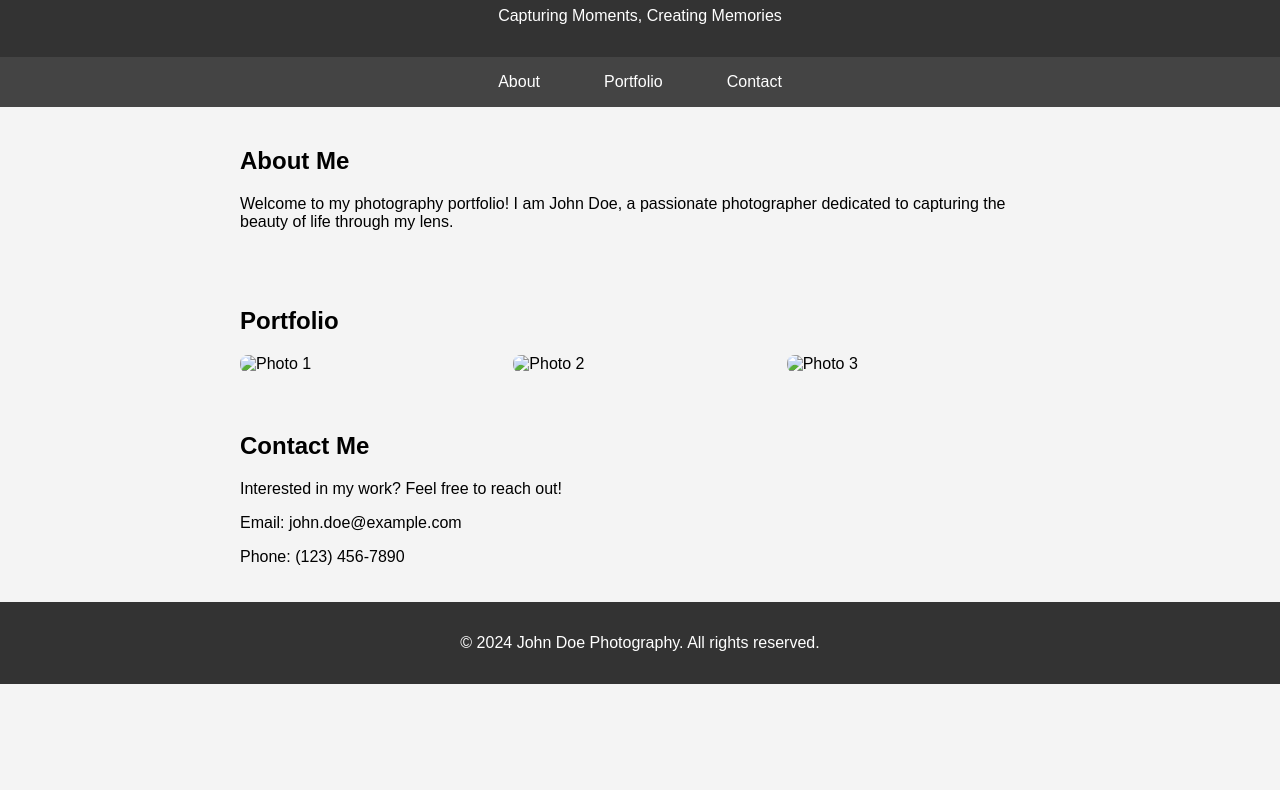
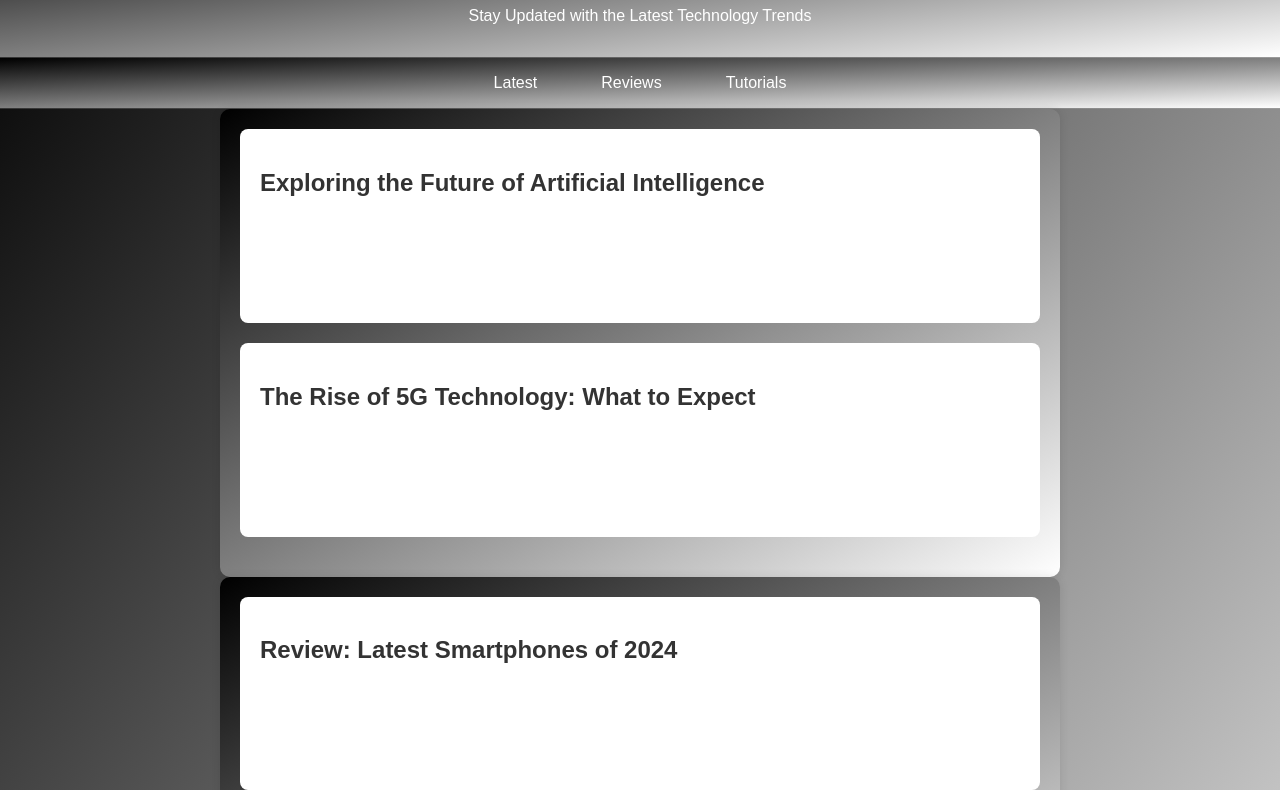
Before and after one commit to tazymo/anything-idk, a plain HTML site: page index.html in a window 1280 px wide. Shown: the part 89-879 px from the top of the page. Before the commit the page ends 800 px from the top, so only its background shows below. Drawn offline with Linux system fonts and the light colour scheme.

Commit message:
Update index.html

```diff
--- a/index.html
+++ b/index.html
@@ -3,27 +3,35 @@
 <head>
     <meta charset="UTF-8">
     <meta name="viewport" content="width=device-width, initial-scale=1.0">
-    <title>John Doe Photography</title>
+    <title>Tech Insight Blog</title>
     <style>
         body {
             font-family: 'Arial', sans-serif;
             margin: 0;
             padding: 0;
-            background-color: #f4f4f4;
+            background: linear-gradient(to bottom right, #000000, #ffffff);
+            min-height: 100vh;
+            display: flex;
+            flex-direction: column;
+            color: white;
         }
 
         header {
-            background-color: #333;
-            color: white;
+            background: linear-gradient(to bottom right, #000000, #ffffff);
             text-align: center;
             padding: 1em;
+            flex: 1;
+            border-bottom: 1px solid rgba(255, 255, 255, 0.2); /* Less visible border for header */
         }
 
         nav {
             display: flex;
             justify-content: center;
-            background-color: #444;
+            background: linear-gradient(to bottom right, #000000, #ffffff);
             padding: 0.5em;
+            border: none; /* Remove border */
+            flex: 1;
+            border-bottom: 1px solid rgba(255, 255, 255, 0.2); /* Less visible border for navigation */
         }
 
         nav a {
@@ -43,69 +51,89 @@
             max-width: 800px;
             margin: auto;
             padding: 20px;
+            flex: 6;
+            background: linear-gradient(to bottom right, #000000, #ffffff);
+            border-radius: 10px;
+            box-shadow: 0 0 10px rgba(0, 0, 0, 0.1);
         }
 
-        .gallery {
-            display: grid;
-            grid-template-columns: repeat(auto-fill, minmax(250px, 1fr));
-            gap: 20px;
+        article {
+            background-color: white;
+            border-radius: 8px;
+            padding: 20px;
+            margin-bottom: 20px;
         }
 
-        .gallery img {
-            width: 100%;
-            border-radius: 8px;
-            transition: transform 0.3s ease-in-out;
-        }
-
-        .gallery img:hover {
-            transform: scale(1.1);
+        article h2 {
+            color: #333;
         }
 
         footer {
             text-align: center;
             padding: 1em;
-            background-color: #333;
-            color: white;
+            background: linear-gradient(to bottom right, #000000, #ffffff);
+            flex: 1;
+            border-top: 1px solid rgba(255, 255, 255, 0.2); /* Less visible border for footer */
         }
     </style>
 </head>
 <body>
 
     <header>
-        <h1>John Doe Photography</h1>
-        <p>Capturing Moments, Creating Memories</p>
+        <h1>Tech Insight Blog</h1>
+        <p>Stay Updated with the Latest Technology Trends</p>
     </header>
 
     <nav>
-        <a href="#about">About</a>
-        <a href="#portfolio">Portfolio</a>
-        <a href="#contact">Contact</a>
+        <a href="#latest">Latest</a>
+        <a href="#reviews">Reviews</a>
+        <a href="#tutorials">Tutorials</a>
     </nav>
 
-    <section id="about">
-        <h2>About Me</h2>
-        <p>Welcome to my photography portfolio! I am John Doe, a passionate photographer dedicated to capturing the beauty of life through my lens.</p>
+    <section id="latest">
+        <article>
+            <h2>Exploring the Future of Artificial Intelligence</h2>
+            <p>Lorem ipsum dolor sit amet, consectetur adipiscing elit. Nulla vestibulum blandit elit, in tempus elit aliquam id...</p>
+            <p>Published on: February 9, 2024</p>
+        </article>
+
+        <article>
+            <h2>The Rise of 5G Technology: What to Expect</h2>
+            <p>Lorem ipsum dolor sit amet, consectetur adipiscing elit. Nulla vestibulum blandit elit, in tempus elit aliquam id...</p>
+            <p>Published on: February 7, 2024</p>
+        </article>
     </section>
 
-    <section id="portfolio">
-        <h2>Portfolio</h2>
-        <div class="gallery">
-            <img src="image1.jpg" alt="Photo 1">
-            <img src="image2.jpg" alt="Photo 2">
-            <img src="image3.jpg" alt="Photo 3">
-            <!-- Add more images as needed -->
-        </div>
+    <section id="reviews">
+        <article>
+            <h2>Review: Latest Smartphones of 2024</h2>
+            <p>Lorem ipsum dolor sit amet, consectetur adipiscing elit. Nulla vestibulum blandit elit, in tempus elit aliquam id...</p>
+            <p>Published on: February 5, 2024</p>
+        </article>
+
+        <article>
+            <h2>Gaming Laptop Showdown: Top Picks for 2024</h2>
+            <p>Lorem ipsum dolor sit amet, consectetur adipiscing elit. Nulla vestibulum blandit elit, in tempus elit aliquam id...</p>
+            <p>Published on: February 3, 2024</p>
+        </article>
     </section>
 
-    <section id="contact">
-        <h2>Contact Me</h2>
-        <p>Interested in my work? Feel free to reach out!</p>
-        <p>Email: john.doe@example.com</p>
-        <p>Phone: (123) 456-7890</p>
+    <section id="tutorials">
+        <article>
+            <h2>Getting Started with Web Development: A Beginner's Guide</h2>
+            <p>Lorem ipsum dolor sit amet, consectetur adipiscing elit. Nulla vestibulum blandit elit, in tempus elit aliquam id...</p>
+            <p>Published on: February 1, 2024</p>
+        </article>
+
+        <article>
+            <h2>Building Your First Mobile App: Step-by-Step Tutorial</h2>
+            <p>Lorem ipsum dolor sit amet, consectetur adipiscing elit. Nulla vestibulum blandit elit, in tempus elit aliquam id...</p>
+            <p>Published on: January 30, 2024</p>
+        </article>
     </section>
 
     <footer>
-        <p>&copy; 2024 John Doe Photography. All rights reserved.</p>
+        <p>&copy; 2024 Tech Insight Blog. All rights reserved.</p>
     </footer>
 
 </body>
```
